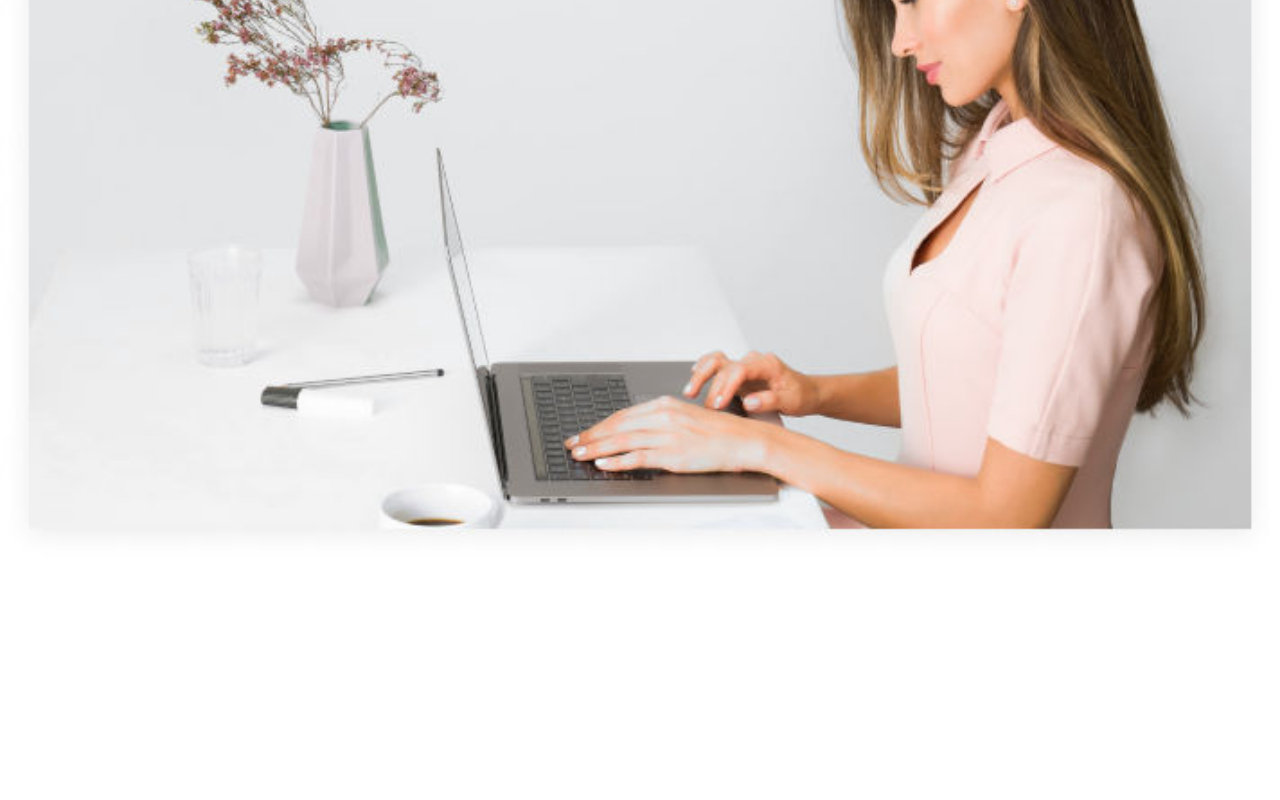
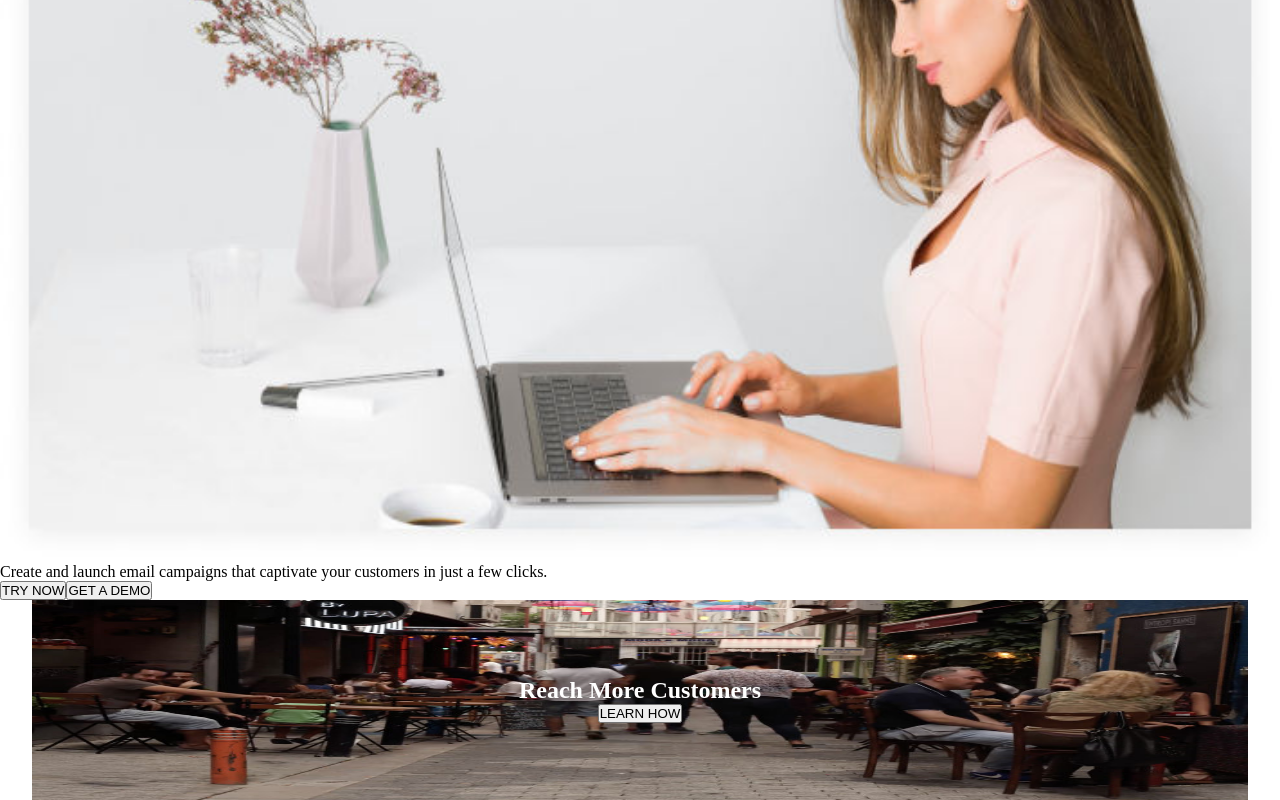
Before and after one commit to matheush9/ninja-mail-page, a Next.js app: page / in a window 1280 px wide. Shown: the part 241-1041 px from the top of the page. Before the commit the page ends 888 px from the top, so only its background shows below. Built offline with nearby package versions, Linux system fonts and the light colour scheme.

Commit message:
feat: added video component

```diff
--- a/src/components/Hero/hero.module.scss
+++ b/src/components/Hero/hero.module.scss
@@ -1,16 +1,28 @@
 @import "/src/styles/cores.scss";
 
 .component {
+  display: flex;
+  flex-direction: column;
+
   .heroImage {
     width: 100vw;
     position: relative;
     top: -10vh;
     z-index: -1;
   }
+
   .text {
     span {
       display: block;
     }
+  }
+
+  p {
+    margin-top: -10vh;
+  }
+
+  .btns {
+    display: flex;
   }
 }
 
--- a/src/components/Hero/index.jsx
+++ b/src/components/Hero/index.jsx
@@ -10,9 +10,16 @@ export default function Hero() {
           Campaigns
         </h1>
       </div>
+      <img className={styles.heroImage} src="/images/hero-image.jpg" alt="" />
 
-      <div>
-        <img className={styles.heroImage} src="/images/hero-image.jpg" alt="" />
+      <p>
+        Create and launch email campaigns that captivate your customers in just
+        a few clicks.
+      </p>
+
+      <div className={styles.btns}>
+        <button>TRY NOW</button>
+        <button>GET A DEMO</button>
       </div>
     </div>
   );
--- a/src/components/Video/index.jsx
+++ b/src/components/Video/index.jsx
@@ -1,5 +1,15 @@
 import styles from "./video.module.scss";
 
 export default function Video() {
-  return <div className={styles.component}></div>;
+  return (
+    <div className={styles.component}>
+      <div className={styles.container}>
+        <img src="/images/video.jpg" alt="" />
+        <div className={styles.videoText}>
+          <h2>Reach More Customers</h2>
+          <button>LEARN HOW</button>
+        </div>
+      </div>
+    </div>
+  );
 }
--- a/src/components/Video/video.module.scss
+++ b/src/components/Video/video.module.scss
@@ -1 +1,24 @@
 @import "/src/styles/cores.scss";
+
+.component {
+  .container {
+    position: relative;
+    display: flex;
+    justify-content: center;
+
+    .videoText {
+      position: absolute;
+      left: 50%;
+      top: 50%;
+      -webkit-transform: translate(-50%, -50%);
+      transform: translate(-50%, -50%);
+      color: white;
+      width: 80vw;
+      text-align: center;
+    }
+  }
+  img {
+    width: 95vw;
+    height: 25vh;
+  }
+}
```
